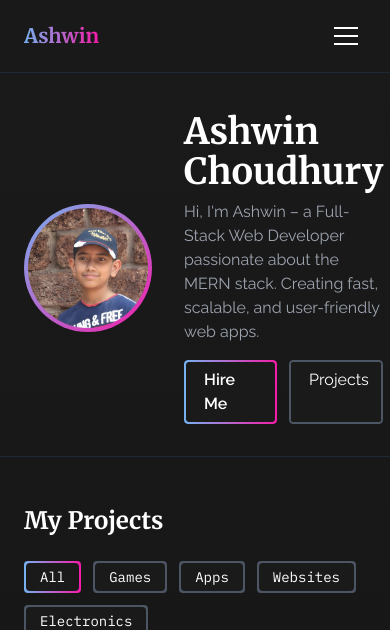
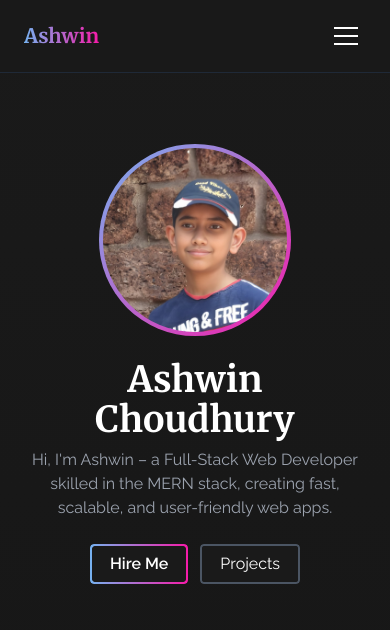
Before and after one commit to Cravex1862/Ashwin, a React (Create React App) app: page / in a window 390 px wide. Shown: the top 630 px of the page. Built offline with nearby package versions, Linux system fonts and the light colour scheme; no server answers; the HTML template or start-up script is replaced by a standard one.

Commit message:
Revamp hero section layout and styling
Updated the hero section to use a centered, column layout with larger profile image and improved text alignment. Enhanced button hover effects and adjusted padding for better visual hierarchy and responsiveness.

```diff
--- a/src/App.jsx
+++ b/src/App.jsx
@@ -254,12 +254,12 @@ function App() {
       <div className="min-h-screen bg-gradient-to-b from-[#1a1a1a] to-[#0a0a0a] text-white" style={{ marginTop: 0, paddingTop: 0 }}>
         {/* Hero - Add padding top to account for fixed navbar */}
         <section id="intro" className="border-b border-gray-800" style={{ paddingTop: '80px' }}>
-          <div className="max-w-7xl mx-auto px-6 py-8">
+          <div className="max-w-7xl mx-auto px-6 py-16">
 
-          <div className="flex items-center gap-8">
+          <div className="flex flex-col items-center text-center gap-6">
             {/* Profile Image */}
             <div className="relative">
-              <div className="w-32 h-32 rounded-full bg-gradient-to-br from-[#76B2F0] to-[#F61BA9] p-1">
+              <div className="w-48 h-48 md:w-56 md:h-56 rounded-full bg-gradient-to-br from-[#76B2F0] to-[#F61BA9] p-1">
                 <div className="w-full h-full rounded-full bg-gray-300 overflow-hidden">
                   <img
                     src="/profile.png"
@@ -273,14 +273,14 @@ function App() {
             </div>
 
             {/* Hero Text */}
-            <div className="flex-1">
-              <h1 className="text-4xl font-bold mb-2">
-                Ashwin<br />Choudhury
+            <div>
+              <h1 className="text-4xl md:text-5xl font-bold mb-2">
+                Ashwin Choudhury
               </h1>
-              <p className="text-gray-400 mb-4 max-w-md">
-                Hi, I'm Ashwin – a Full-Stack Web Developer passionate about the MERN stack. Creating fast, scalable, and user-friendly web apps.
+              <p className="text-gray-400 mb-6 max-w-2xl mx-auto">
+                Hi, I'm Ashwin – a Full-Stack Web Developer skilled in the MERN stack, creating fast, scalable, and user-friendly web apps.
               </p>
-              <div className="flex gap-3">
+              <div className="flex gap-3 justify-center">
                 <a href="#contact" className="px-5 py-2 rounded font-semibold relative group overflow-hidden no-underline">
                   <span className="absolute inset-0 rounded opacity-100 group-hover:opacity-0 transition">
                     <span className="absolute inset-0 rounded bg-gradient-to-r from-[#76B2F0] to-[#F61BA9] p-[2px]">
@@ -288,7 +288,7 @@ function App() {
                     </span>
                   </span>
                   <span className="absolute inset-0 rounded opacity-0 group-hover:opacity-100 transition">
-                    <span className="absolute inset-[-100%] bg-[conic-gradient(from_0deg,#76B2F0,#F61BA9,#76B2F0,#F61BA9,#76B2F0)] gradient-border-animate"></span>
+                    <span className="absolute inset-[-300%] bg-[conic-gradient(from_0deg,#76B2F0,#F61BA9,#76B2F0,#F61BA9,#76B2F0)] gradient-border-animate"></span>
                   </span>
                   <span className="absolute inset-[2px] rounded bg-[#1a1a1a] z-[1]"></span>
                   <span className="relative z-10">Hire Me</span>
@@ -296,7 +296,7 @@ function App() {
                 <a href="#projects" className="px-5 py-2 rounded relative group overflow-hidden no-underline">
                   <span className="absolute inset-0 rounded border-2 border-gray-600 group-hover:border-transparent transition"></span>
                   <span className="absolute inset-0 rounded opacity-0 group-hover:opacity-100 transition">
-                    <span className="absolute inset-[-100%] bg-[conic-gradient(from_0deg,#76B2F0,#F61BA9,#76B2F0,#F61BA9,#76B2F0)] gradient-border-animate"></span>
+                    <span className="absolute inset-[-300%] bg-[conic-gradient(from_0deg,#76B2F0,#F61BA9,#76B2F0,#F61BA9,#76B2F0)] gradient-border-animate"></span>
                   </span>
                   <span className="absolute inset-[2px] rounded bg-[#1a1a1a] z-[1]"></span>
                   <span className="relative z-10">Projects</span>
```
